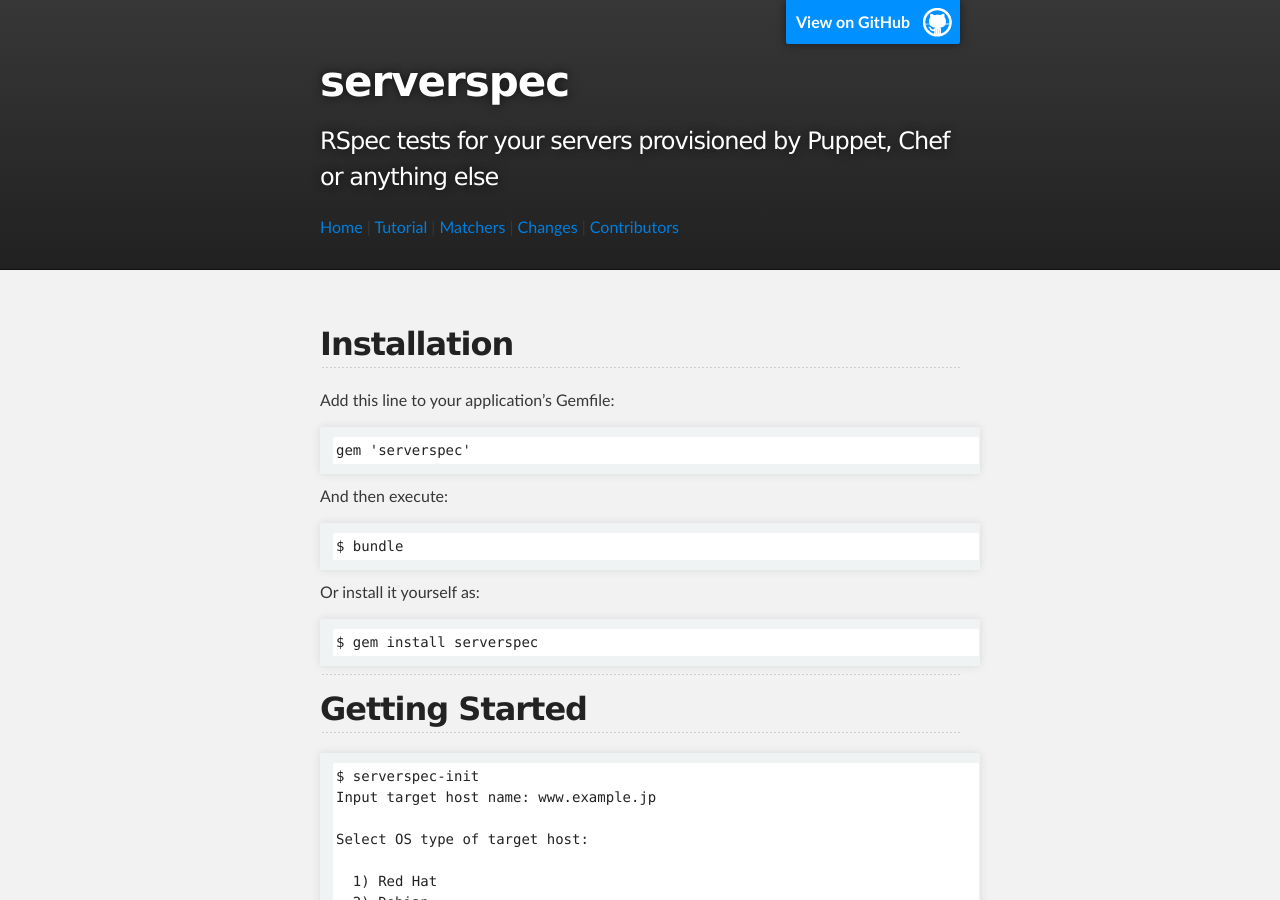
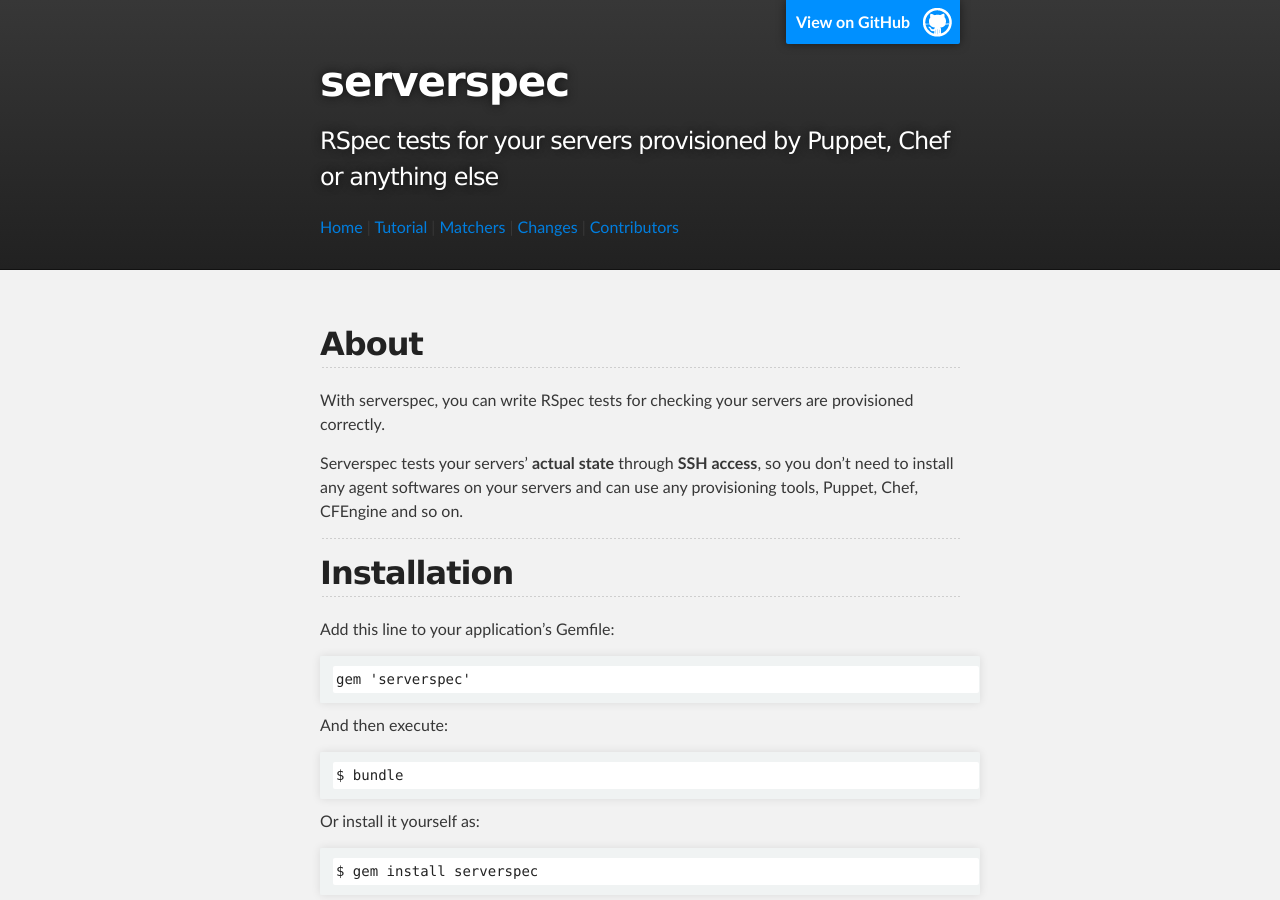
Before and after one commit to serverspec/serverspec.github.io, a Jekyll site: the page built from index.md, in a window 1280 px wide and 900 px high. Built offline with Jekyll 4.4.1, drawn with Linux system fonts in a browser that asks for light colours; Markdown is read by kramdown in place of the engine named in the settings.

Commit message:
Add about

```diff
--- a/index.md
+++ b/index.md
@@ -2,6 +2,15 @@
 layout: layout
 title: home
 ---
+
+## About
+
+With serverspec, you can write RSpec tests for checking your servers are provisioned correctly.
+
+Serverspec tests your servers' **actual state**  through **SSH access**, so you don't need to install any agent softwares on your servers and can use any provisioning tools, Puppet, Chef, CFEngine and so on.
+
+----
+
 
 ## Installation
 
```
